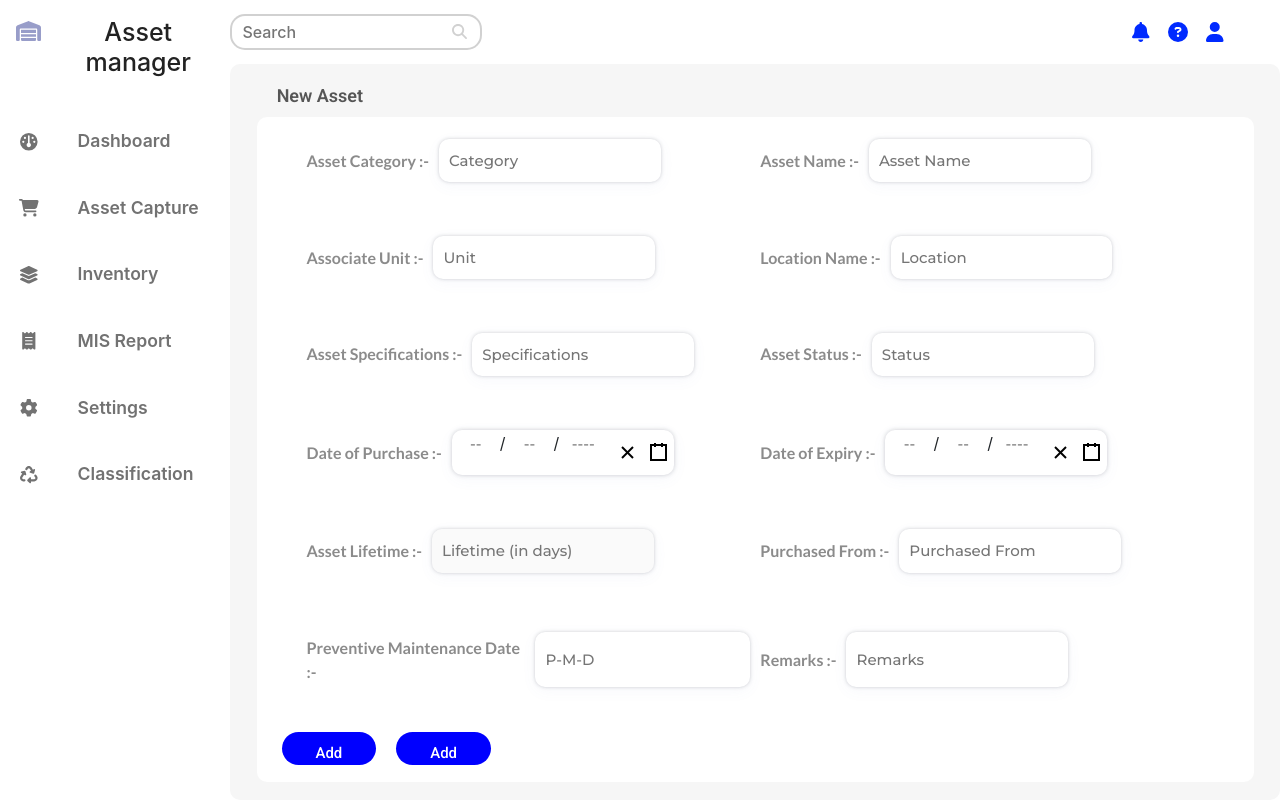
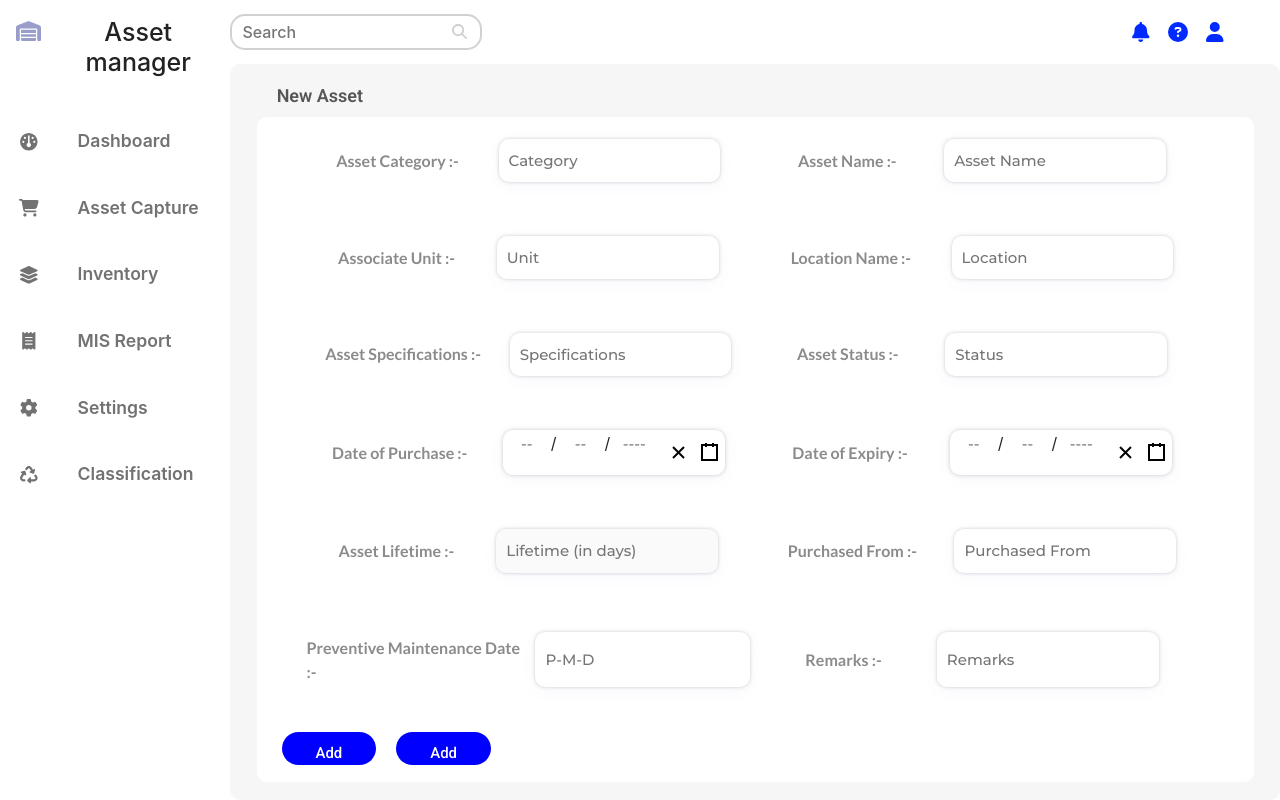
Before and after one commit to AnujNdas/Asset-manager-new, a React (Create React App) app in the folder frontend/: page /AssetCapture in a window 1280 px wide. Built offline with nearby package versions, Linux system fonts and the light colour scheme.

Commit message:
Update AssetCapture.css

```diff
--- a/frontend/src/Page_styles/AssetCapture.css
+++ b/frontend/src/Page_styles/AssetCapture.css
@@ -55,7 +55,7 @@
 .form-entry{
     display: flex;
     flex-direction: row;
-    justify-content: flex-start;
+    justify-content: space-evenly;
     height: 100%;
     width: 100%;
     align-items: center;
```
